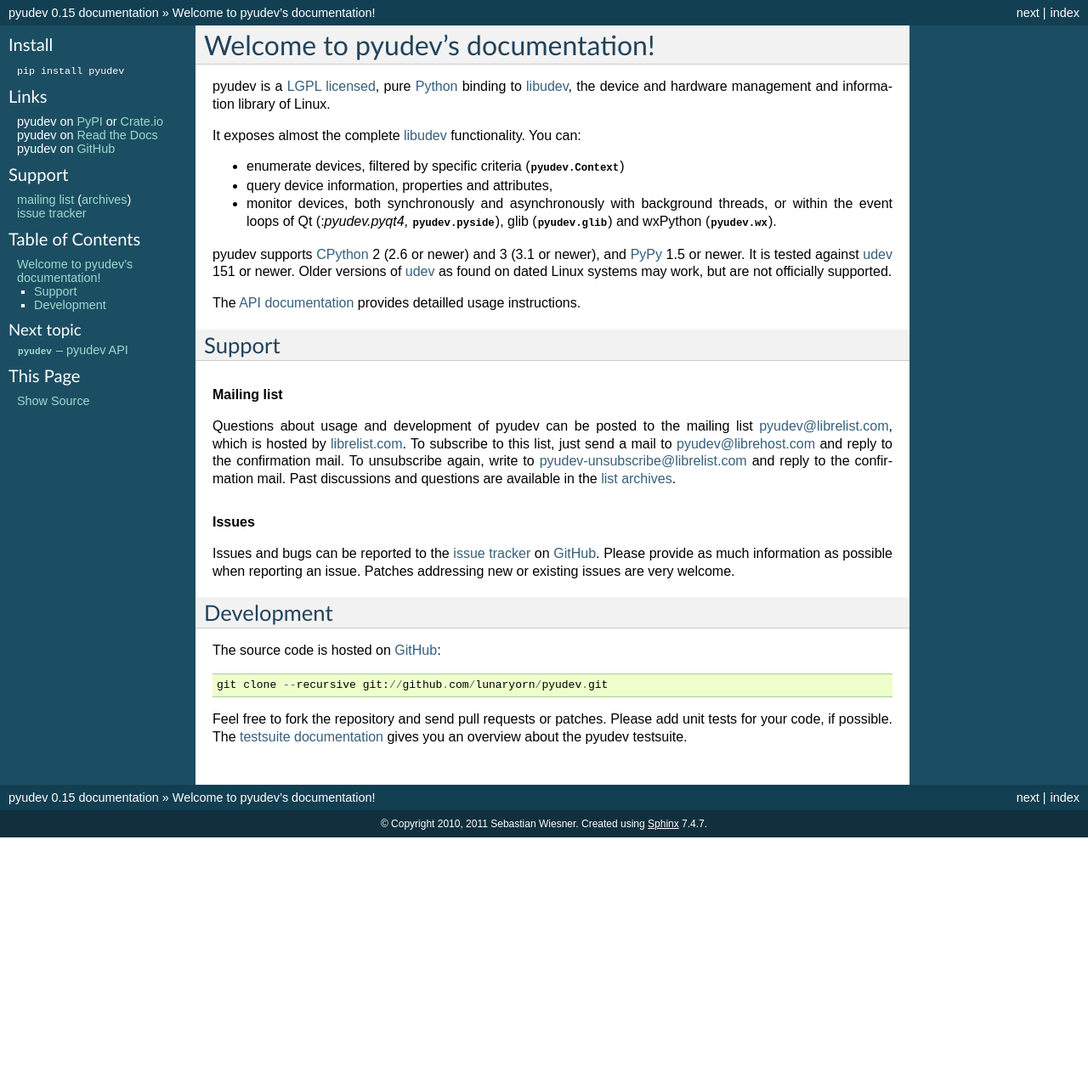
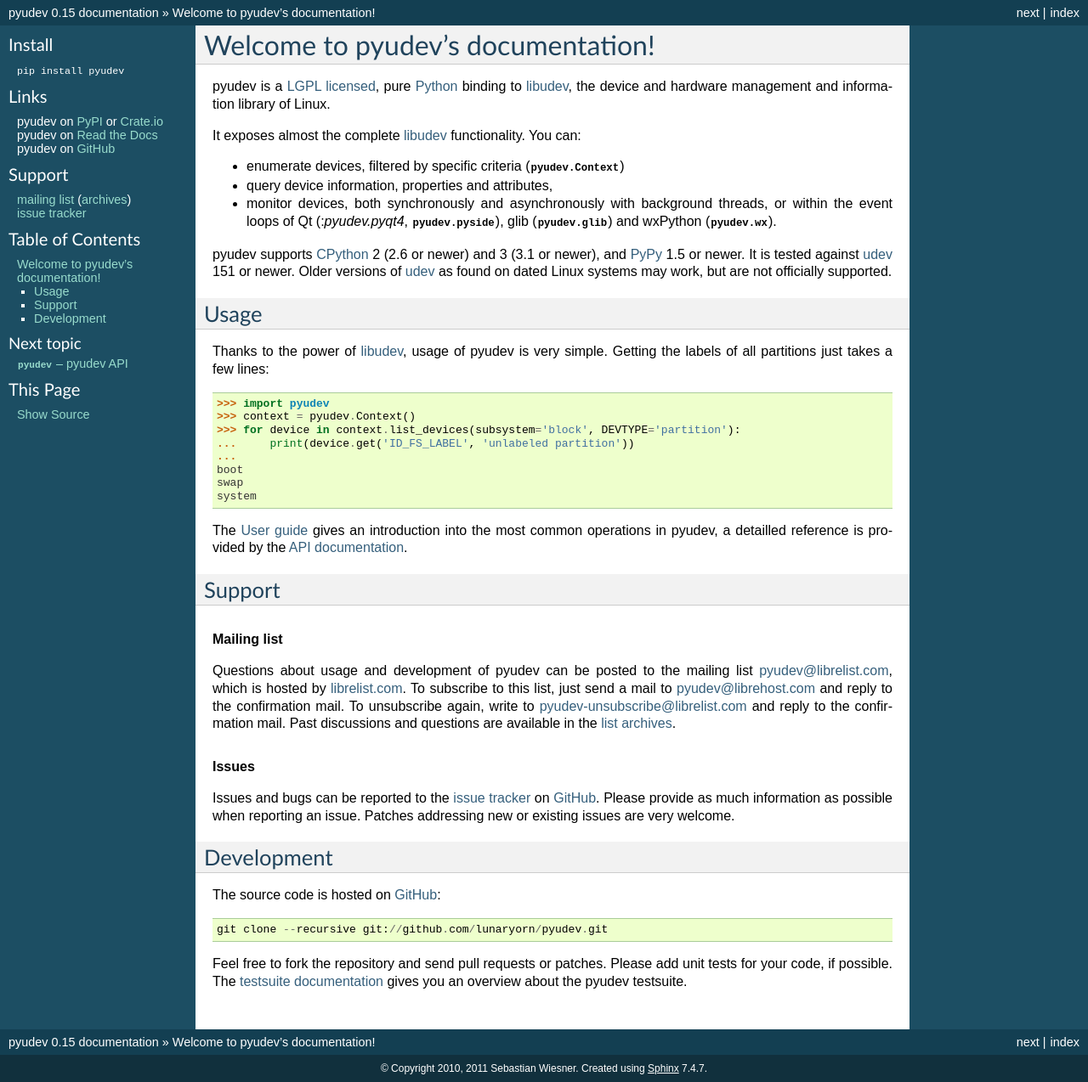
Before and after one commit to pyudev/pyudev, a Sphinx documentation site: the page built from doc/index.rst, in a window 1280 px wide. Shown: the whole page at 85% size. Built offline with Sphinx 7.4.7, drawn with Linux system fonts in a browser that asks for light colours; before the commit the page ends 986 px from its top, so only the background shows below that.

Commit message:
Added user guide covering device enumeration and querying

```diff
--- a/doc/index.rst
+++ b/doc/index.rst
@@ -17,7 +17,25 @@
 or newer.  It is tested against udev_ 151 or newer.  Older versions of udev_ as
 found on dated Linux systems may work, but are not officially supported.
 
-The :doc:`API documentation <api/index>` provides detailled usage instructions.
+
+Usage
+-----
+
+Thanks to the power of libudev_, usage of pyudev is very simple.  Getting the
+labels of all partitions just takes a few lines:
+
+>>> import pyudev
+>>> context = pyudev.Context()
+>>> for device in context.list_devices(subsystem='block', DEVTYPE='partition'):
+...     print(device.get('ID_FS_LABEL', 'unlabeled partition'))
+...
+boot
+swap
+system
+
+The :doc:`guide` gives an introduction into the most common operations in
+pyudev, a detailled reference is provided by the :doc:`API documentation
+<api/index>`.
 
 
 Support
```
Also changed, not shown: doc/guide.rst (added, +159 -0 lines).
